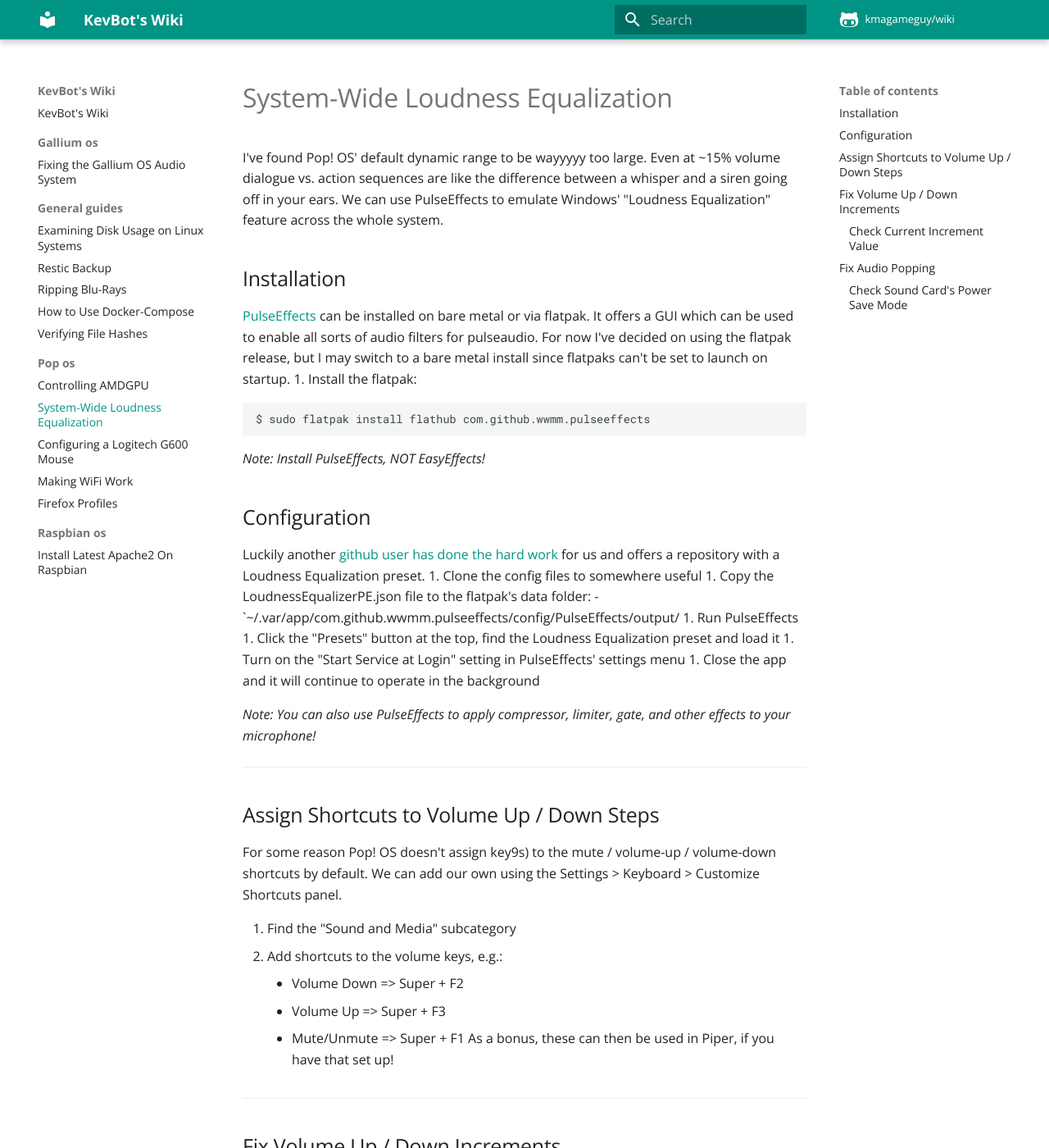
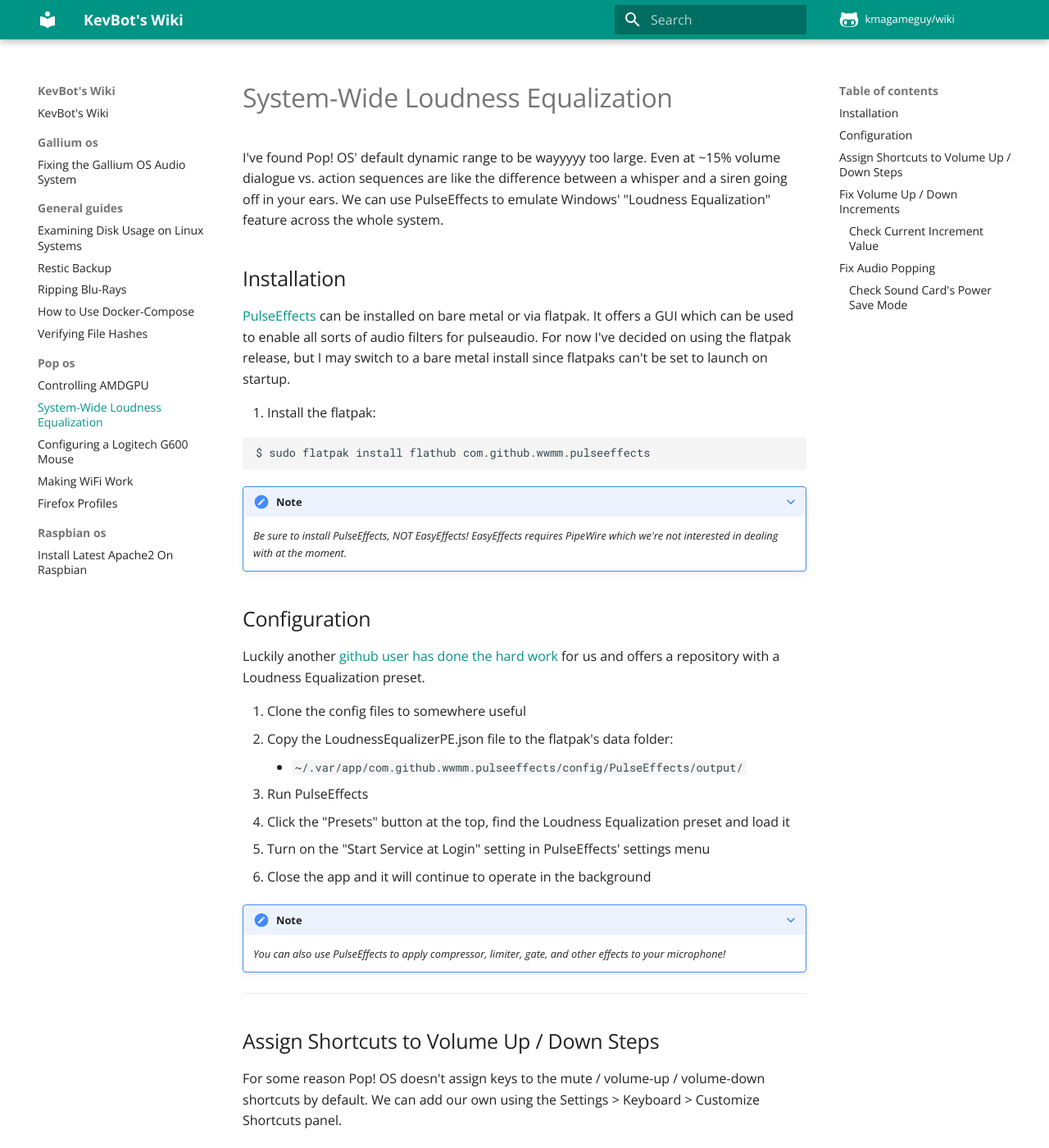
Before and after one commit to Kmagameguy/wiki, an MkDocs documentation site: the page built from docs/pop_os/fixing_the_audio_system.md, in a window 1280 px wide and 1400 px high. Shown: the whole window at 82% size. Built offline with MkDocs 1.6.1 and Material for MkDocs 9.7.7, drawn with Linux system fonts in a browser that asks for light colours; comment, search, counter and statistics services are not loaded; some of the changed text lies outside the part shown.

Commit message:
Fix Lots of Formatting Issues in Audio System Guide

````diff
--- a/docs/pop_os/fixing_the_audio_system.md
+++ b/docs/pop_os/fixing_the_audio_system.md
@@ -3,30 +3,35 @@
 
 ## Installation
 [PulseEffects](https://www.flathub.org/apps/details/com.github.wwmm.pulseeffects) can be installed on bare metal or via flatpak.  It offers a GUI which can be used to enable all sorts of audio filters for pulseaudio.  For now I've decided on using the flatpak release, but I may switch to a bare metal install since flatpaks can't be set to launch on startup.
+
 1. Install the flatpak:
 
 ```
 $ sudo flatpak install flathub com.github.wwmm.pulseeffects
 ```
 
-_Note: Install PulseEffects, NOT EasyEffects!_
+???+ note PulseEffects and EasyEffects
+     _Be sure to install PulseEffects, NOT EasyEffects! EasyEffects requires PipeWire which_
+     _we're not interested in dealing with at the moment._
 
 ## Configuration
 Luckily another [github user has done the hard work](https://github.com/Digitalone1/EasyEffects-Presets) for us and offers a repository with a Loudness Equalization preset.
+
 1. Clone the config files to somewhere useful
 1. Copy the LoudnessEqualizerPE.json file to the flatpak's data folder:
-    - `~/.var/app/com.github.wwmm.pulseeffects/config/PulseEffects/output/
-1.  Run PulseEffects
+    - `~/.var/app/com.github.wwmm.pulseeffects/config/PulseEffects/output/`
+1. Run PulseEffects
 1. Click the "Presets" button at the top, find the Loudness Equalization preset and load it
 1. Turn on the "Start Service at Login" setting in PulseEffects' settings menu
 1. Close the app and it will continue to operate in the background
 
-_Note: You can also use PulseEffects to apply compressor, limiter, gate, and other effects to your microphone!_
+???+ note Other Modifications
+     _You can also use PulseEffects to apply compressor, limiter, gate, and other effects to your microphone!_
 
 ---
 
 ## Assign Shortcuts to Volume Up / Down Steps
-For some reason Pop! OS doesn't assign key9s) to the mute / volume-up / volume-down shortcuts by default.  We can add our own using the Settings > Keyboard > Customize Shortcuts panel.
+For some reason Pop! OS doesn't assign keys to the mute / volume-up / volume-down shortcuts by default.  We can add our own using the Settings > Keyboard > Customize Shortcuts panel.
 
 1. Find the "Sound and Media" subcategory
 1. Add shortcuts to the volume keys, e.g.:
@@ -67,7 +73,7 @@
 I've noticed my line-out speakers seem to power down / power up frequently.  The indicator is a punchy popping sound whenever a new sound alert is triggered (it is especially bad whenever I receive a message notification in GChat over Google Chrome).
 
 It looks like you can fix that by turning off power-saving settings for the device.  Notes taken from here:
-https://askubuntu.com/questions/1230833/annoying-click-popping-sound-on-ubuntu-20-04
+<https://askubuntu.com/questions/1230833/annoying-click-popping-sound-on-ubuntu-20-04>
 
 ### Check Sound Card's Power Save Mode
 
@@ -91,7 +97,7 @@
 
 **ALTERNATIVE OPTION**
 Some users have reported that the above fix does not work for them.  As an alternative, the Arch Wiki explains how to disable power saving mode at the pulseaudio level:
-https://wiki.archlinux.org/title/Power_management#PulseAudio
+<https://wiki.archlinux.org/title/Power_management#PulseAudio>
 
 - Open `/etc/pulse/default.pa` for editing
 - Find the `load-module module-suspend-on-idle` line and comment it out
````
Also changed, not shown: other parts of docs/pop_os/fixing_the_audio_system.md (+2 -1 lines).
